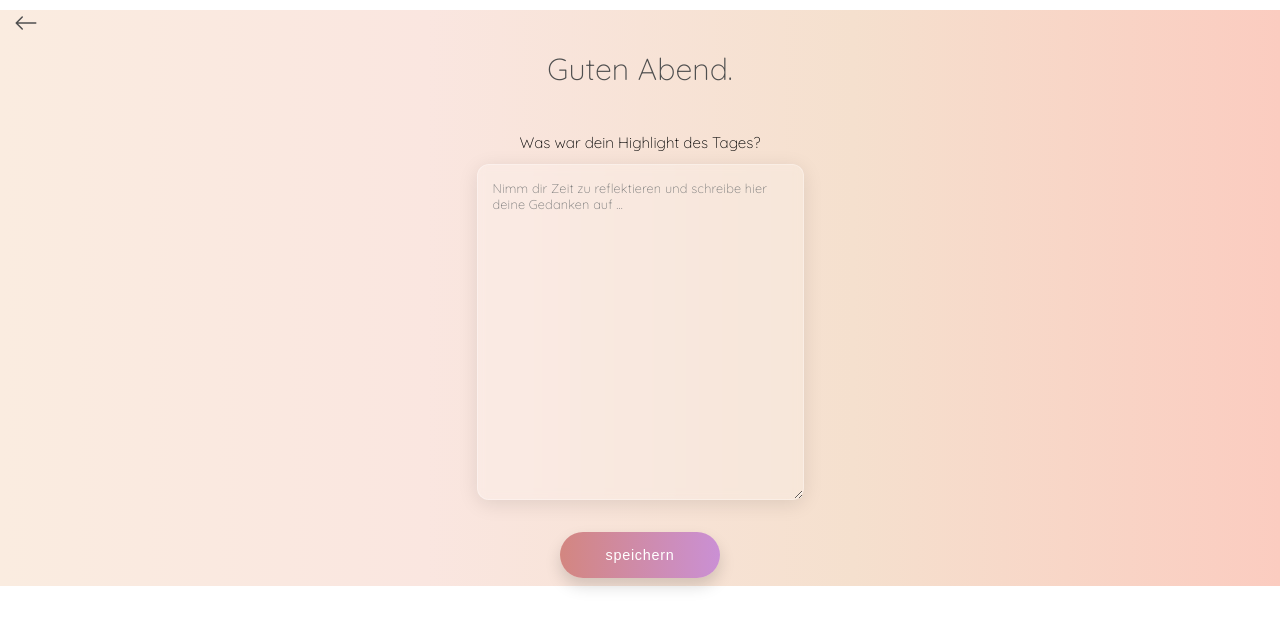
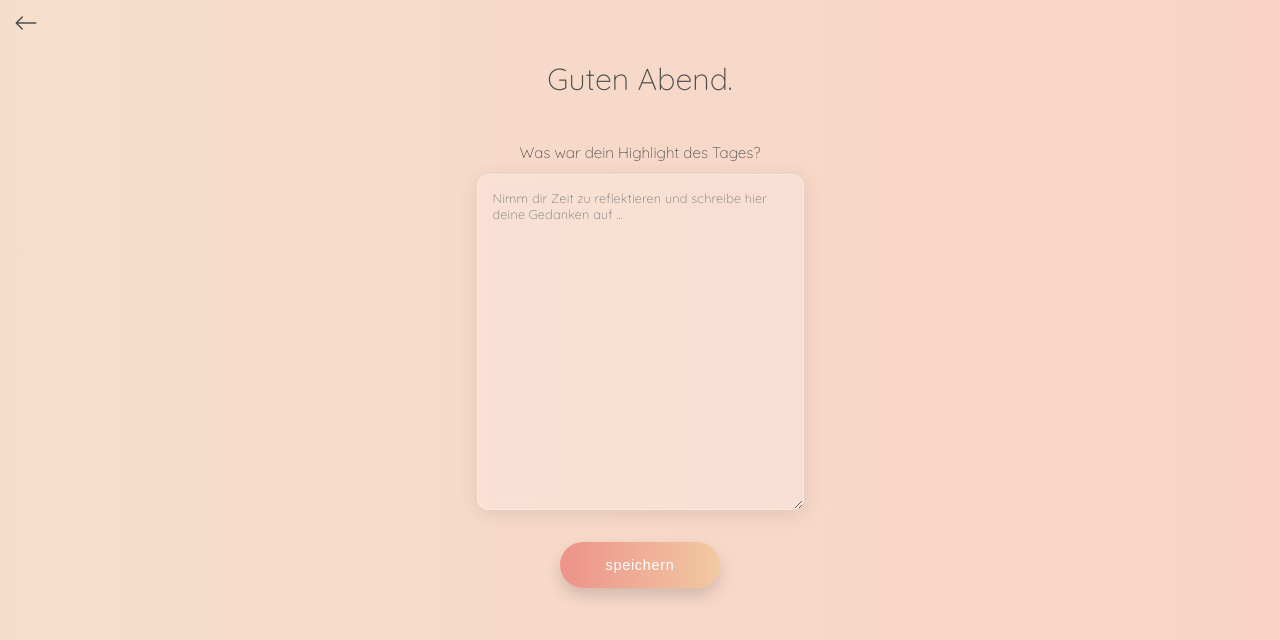
Before and after one commit to marialitwa/capstone-project, a Next.js app: page /evening in a window 1280 px wide. Shown: the top 640 px of the page. Built offline with nearby package versions, Linux system fonts and the light colour scheme.

Commit message:
Fix evening color theme. Add automated change of color themes by hours at 6am and 6pm.

```diff
--- a/components/GlobalStyles.js
+++ b/components/GlobalStyles.js
@@ -1,4 +1,4 @@
-import { createGlobalStyle } from "styled-components";
+import { createGlobalStyle, css } from "styled-components";
 
 const GlobalStyles = createGlobalStyle`
   @font-face {
@@ -11,7 +11,7 @@ const GlobalStyles = createGlobalStyle`
         padding: 0;
         margin: 0;
         font-family: "Quicksand", -apple-system, BlinkMacSystemFont, "Segoe UI", Roboto, Helvetica, Arial, sans-serif, "Apple Color Emoji", "Segoe UI Emoji", "Segoe UI Symbol";
-        background: var(--background);
+        background: var(--background-colors);
     }
 
 
@@ -19,57 +19,6 @@ const GlobalStyles = createGlobalStyle`
         box-sizing: border-box;
     }
 
-    /* body {
-
-        background: var(--background-animation);
-
-        // ---- MORNING BACKGROUND GRADIENT ------
-        /* background: linear-gradient(90deg, #faece0, #fae6e0, #f5e0ce, #fbccc0);
-        background-size: 300%;
-        animation: gradient-bg-morning 20s ease infinite ;
-        color: var(--text-primary)
-    }
-    @keyframes gradient-bg-morning {
-    0% {
-        background-position: 0% 50%;
-    }
-    50% {
-        background-position: 100% 50%;
-    }
-    100% {
-        background-position: 0% 50%;
-    } */
-
-
-    // ---- EVENING BACKGROUND GRADIENT ------
-
-    // #667eea
-    // #764ba2
-    // #58649c
-    // #6674b4
-    // #ba9ed7
-
-        /* background: linear-gradient(90deg, #987cb6, #606a98, #485074, #323353);
-        background-size: 500%;
-        animation: gradient-bg-evening 20s ease infinite ;
-        color: var(--lightgrey);
-
-    }
-    @keyframes gradient-bg-evening {
-    0% {
-        background-position: 0% 50%;
-    }
-    25% {
-        background-position: 50% 100%;
-    }
-    50% {
-        background-position: 100% 50%;
-    }
-    100% {
-        background-position: 0% 50%;
-    }
-
-}*/
 
     :root {
         // ---- FONTS & SHADOWS ----
@@ -81,18 +30,23 @@ const GlobalStyles = createGlobalStyle`
         --body-fontsize-small: 0.8rem;
         --primary-dropshadow: drop-shadow(1px 1px 2px rgb(0 0 0 / 0.3));
 
-        // ---- MORNING COLOR THEME ----
-        --text-primary: #4f4f4f;
-        --text-secondary: #797979;
-        --accent: #ff3870;  // Usage: former button shadow + fav icon
-        --background-animation:linear-gradient(90deg, #faece0, #fae6e0, #f5e0ce, #fbccc0);
+
+        ${() =>
+          new Date().getHours() <= 18 && new Date().getHours() >= 6
+            ? // ---- MORNING COLOR THEME ----
+              css`
+                --text-primary-color: #4f4f4f;
+                --text-secondary-color: #797979;
+                --accent: #ff3870;
+                --background-colors: linear-gradient(
+                  90deg,
+                  #faece0,
+                  #fae6e0,
+                  #f5e0ce,
+                  #fbccc0
+                );
                 background-size: 300%;
-        animation: gradient-bg-morning 2s ease infinite ;
-        _color: var(--text-primary)
-
-    }
-
-    @keyframes gradient-bg-morning {
+                @keyframes gradient-bg {
                   0% {
                     background-position: 0% 50%;
                   }
@@ -103,54 +57,47 @@ const GlobalStyles = createGlobalStyle`
                     background-position: 0% 50%;
                   }
                 }
-        // ----  EVENING COLOR THEME ----
 
-        [data-theme="dark"] {
-       --text-primary: #F3F3F3;
-       --text-secondary: #D1CED5;
-       --accent: #D6406A;
-
-       --background-animation:linear-gradient(90deg, #987cb6, #606a98, #485074, #323353);
-
-
-
+                animation: gradient-bg 20s ease infinite;
+                --calltoaction-colors-webkit: -webkit-gradient(
+                  to right,
+                  #ed928a 0%,
+                  #f3e5ad 50%,
+                  #ed928a 100%
+                );
+                --calltoaction-colors: linear-gradient(
+                  to right,
+                  #ed928a 0%,
+                  #f3e5ad 50%,
+                  #ed928a 100%
+                );
+              `
+            : // ---- EVENING COLOR THEME ----
+              css`
+                --text-primary-color: #f3f3f3;
+                --text-secondary-color: #d1ced5;
+                --accent: #d6406a;
+                --background-colors: linear-gradient(
+                  90deg,
+                  #987cb6,
+                  #606a98,
+                  #485074,
+                  #323353
+                );
+                --calltoaction-colors-webkit: -webkit-gradient(
+                  to right,
+                  #d38680 0%,
+                  #c695ff 50%,
+                  #d38680 100%
+                );
+                --calltoaction-colors: linear-gradient(
+                  to right,
+                  #d38680 0%,
+                  #c695ff 50%,
+                  #d38680 100%
+                );
+              `}
     }
-
-
-
-        /* BUTTON MORNING COLORS:
-          background: -webkit-gradient(to right, #ed928a 0%, #f3e5ad 50%, #ed928a 100%);
-
-        BUTTON EVENING COLORS:
-        BACKGROUND GRADIENT ?  */
-
 `;
 
 export default GlobalStyles;
-
-// ---- ALL COLOR PALETTES ----
-
-// ---- IN USE: GLOBAL COLOR PALETTE -----
-
-// ---- OPTIONS: GLOBAL COLOR PALETTE -----
-// darkgray: #434343
-// background-color lightgray: #F5F4F4
-
-// ---- BUTTON COLOR PALETTE -----
-// $green: #a2ccb6
-// $light-peach: #ffecd9
-// $peach: #ee786e
-// lighter peach: #ed928a
-// $sand: #fceeb5
-// sand darker: #f3e5ad;
-// $white: #fff
-// light-yellow: #fff3c1
-
-// ---- IN USE: GRADIENT COLOR PALETTE -----
-// #faece0
-// #fae6e0
-// #f5e0ce
-// #fbccc0
-
-// ---- OPTIONS: GRADIENT COLOR PALETTE -----
-// #f5d3ce
--- a/components/QuestionForm.js
+++ b/components/QuestionForm.js
@@ -60,7 +60,9 @@ export default function QuestionForm({ onAddEntry, questionText }) {
 
 const Main = styled.div`
   position: relative;
+  height: 100vh;
 `;
+
 const Form = styled.form`
   display: flex;
   flex-direction: column;
@@ -68,79 +70,59 @@ const Form = styled.form`
 `;
 
 const StyledQuestion = styled.label`
+  margin-bottom: 12px;
+  font-size: var(--body-fontsize);
   font-weight: var(--body-fontweight);
-  font-size: var(--body-fontsize);
-  margin-bottom: 12px;
+  color: var(--text-primary-color);
 `;
 
 const StyledTextarea = styled.textarea`
   outline: none;
   padding: 15px;
   background: rgba(255, 255, 255, 0.2);
-  _background: none;
   border-radius: 12px;
   box-shadow: 0 4px 20px rgba(0, 0, 0, 0.1);
   backdrop-filter: blur(5px);
   -webkit-backdrop-filter: blur(5px);
   border: 1px solid rgba(255, 255, 255, 0.3);
   font-family: Quicksand;
+  font-size: var(--body-fontsize);
   font-weight: var(--body-fontweight);
-  font-size: var(--body-fontsize);
+  color: var(--text-primary-color);
+
   &::placeholder {
-    color: var(--text-secondary);
+    color: var(--text-secondary-color);
     font-size: var(--body-fontsize-small);
     letter-spacing: 0.01rem;
-    _text-shadow: 1px 1px rgba(0, 0, 0, 0.2);
   }
 `;
 
 const StyledSubmitButton = styled.button`
-  _height: 2rem;
   width: 10rem;
   margin-bottom: 0.5rem;
   margin-top: 2rem;
-  _margin-top: 4rem;
   padding: 15px 40px;
   font-size: 0.9rem;
+  font-weight: 500;
   letter-spacing: 0.05em;
+  color: #fff;
   text-transform: lowercase;
-  color: #fff;
   outline: none;
   border: none;
-  border-radius: 110px;
-  _border-radius: 5rem;
+  border-radius: 5rem;
   box-shadow: 0 0.5rem 1rem rgba(0, 0, 0, 0.15);
   cursor: pointer;
   -webkit-font-smoothing: antialiased;
   -moz-osx-font-smoothing: grayscale;
   -webkit-appearance: none;
-  // BUTTON MORNING COLORS:
-  /* background: -webkit-gradient(to right, #ed928a 0%, #f3e5ad 50%, #ed928a 100%);
-  background: linear-gradient(to right, #ed928a 0%, #f3e5ad 50%, #ed928a 100%); */
-  // BUTTON EVENING COLORS:
-
-  // #E6D0FF
-  // #F5ECFF
-  // #251445
-  // #842B62
-  // #2C6A85
-  // #926AFF
-  // #1caccc
-  // #7d398a
-  // #de73f3
-  // #1f2332
-
-  // #e6d0ff
-  // #d38680
-  // #111239
-  background: -webkit-gradient(to right, #d38680 0%, #c695ff 50%, #d38680 100%);
-  background: linear-gradient(to right, #d38680 0%, #c695ff 50%, #d38680 100%);
-  background-size: 300%;
   -webkit-tap-highlight-color: transparent;
   -webkit-user-select: none;
   -moz-user-select: none;
   -ms-user-select: none;
   user-select: none;
+  background: var(--calltoaction-colors-webkit);
+  background: var(--calltoaction-colors);
+  background-size: 300%;
 
   &:hover {
     animation-name: gradient;
@@ -152,7 +134,6 @@ const StyledSubmitButton = styled.button`
     animation-fill-mode: forwards;
     -webkit-animation-fill-mode: forwards;
   }
-
   @keyframes gradient {
     0% {
       background-position: 0% 50%;
@@ -171,32 +152,4 @@ const WrapperSnackbar = styled.div`
   position: absolute;
   left: 57px;
   top: 120px;
-  _top: 440px;
 `;
-
-// ---- PREVIOUS BUTTON STYLE -----
-// Gradient BG Colors: #faece0, #fae6e0, #f5e0ce, #fbccc0
-// const StyledSubmitButton = styled.button`
-//   margin-bottom: 0.5rem;
-//   margin-top: 1.2rem;
-//   padding: 15px 40px;
-//   background-color: var(--text-primary);
-//   _background-color: #434343;
-//   font-weight: 100;
-//   font-family: Quicksand;
-//   color: #faece0;
-//   _color: #fbccc0;
-//   _color: #fdfcfb;
-//   _color: var(--text-primary);
-//   border: none;
-//   border-radius: 6px;
-//   letter-spacing: 0.05rem;
-//   font-size: 0.9rem;
-//   text-transform: lowercase;
-//   box-shadow: 3px 3px 1px #ff3870;
-//   &:hover {
-//     cursor: pointer;
-//     background-color: #ff3870;
-//     box-shadow: 3px 3px 1px #4f4f4f;
-//   }
-// `;
--- a/components/SnackBar.js
+++ b/components/SnackBar.js
@@ -21,12 +21,8 @@ const StyledSnackbar = styled.p`
   font-size: var(--body-fontsize-small);
   font-weight: 300;
   background-color: rgba(0, 0, 8, 0.66);
-  _background-color: var(--accent);
-  _background-color: rgba(250, 120, 100, 0.5);
   border-radius: 6px;
   color: #fae6e0;
-  _color: #fbccc0;
-  _color: #faece0;
   padding: 30px 50px;
   width: 70vw;
   height: 20vh;
--- a/pages/evening.js
+++ b/pages/evening.js
@@ -1,17 +1,11 @@
 import Link from "next/link";
 import QuestionForm from "../components/QuestionForm";
 import styled from "styled-components";
-// import { TfiHome } from "react-icons/tfi";
 import { BsArrowLeft } from "react-icons/bs";
 
 export default function EveningPage({ onAddEveningAnswer }) {
   return (
     <Main>
-      {/* <NavHeader>
-        <Link href="/">
-          <NavIconToHomepage />
-        </Link>
-      </NavHeader> */}
       <StyledLink href="/">
         <NavIconToHomepage />
       </StyledLink>
@@ -24,36 +18,41 @@ export default function EveningPage({ onAddEveningAnswer }) {
   );
 }
 
-const Main = styled.div`
-  background: var(--background-animation);
+const Main = styled.main`
+  _display: flex;
+  min-height: 100vh;
+  background: var(--background-colors);
+  background-size: 600%;
+  animation: gradient-bg 20s ease infinite;
+  @keyframes gradient-bg {
+    0% {
+      background-position: 0% 50%;
+    }
+    50% {
+      background-position: 100% 50%;
+    }
+    100% {
+      background-position: 0% 50%;
+    }
+  }
 `;
+
 const Heading = styled.h1`
   text-align: center;
-  font-weight: 200;
   margin: 0.9rem;
   margin-bottom: 45px;
   font-size: var(--heading-fontsize);
-  color: var(--text-primary);
+  font-weight: var(--body-fontweight);
+  color: var(--text-primary-color);
 `;
 
 const StyledLink = styled(Link)`
   display: flex;
-  margin: 10px;
+  padding: 10px;
 `;
+
 const NavIconToHomepage = styled(BsArrowLeft)`
   transform: scale(1.5);
   margin: 0.3rem 0.5rem;
-  color: var(--text-primary);
+  color: var(--text-primary-color);
 `;
-
-// ----- NAV HEADER ------
-
-// const NavHeader = styled.nav`
-//   display: flex;
-//   justify-content: space-between;
-//   align-items: center;
-//   position: fixed;
-//   top: 0;
-//   left: 0;
-//   right: 0;
-// `;
```
Also changed, not shown: components/AnswerCard.js (+9 -12 lines), pages/answers/[answerDate].js (+24 -14 lines), pages/favorites.js (+24 -31 lines), pages/index.js (+9 -48 lines), pages/morning.js (+20 -6 lines). Lines whose indentation alone changed are shown as unchanged.
